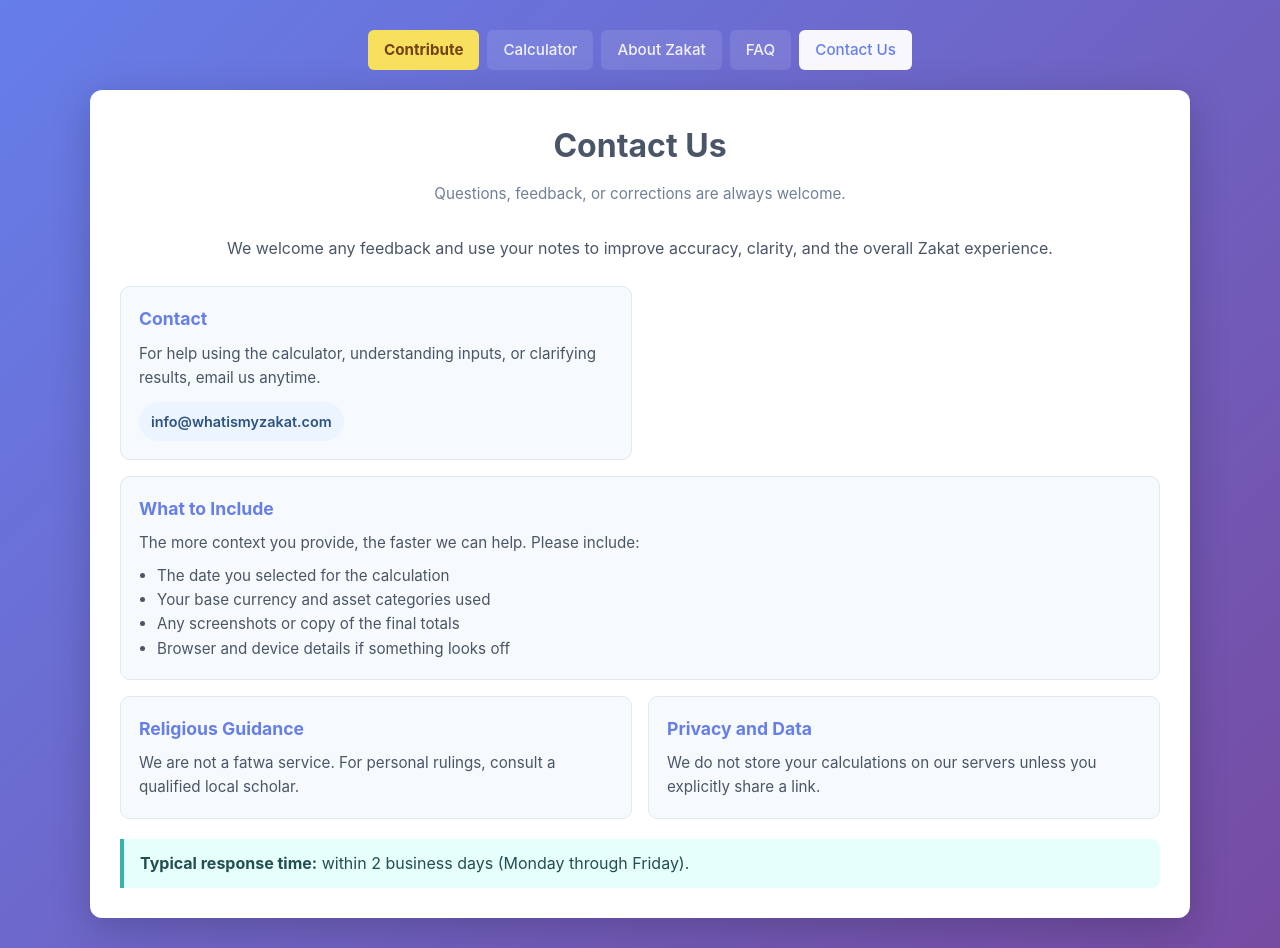
After one commit to ace63093/zakatcalc, a Flask app: page /contact in a window 1280 px wide. The commit adds this page. Run offline with Flask 3, Linux system fonts and the light colour scheme.

Commit message:
Add contact page and contribute link

```diff
--- a/app/routes/main.py
+++ b/app/routes/main.py
@@ -20,3 +20,9 @@ def about_zakat():
 def faq():
     """Render the Zakat FAQ page."""
     return render_template('faq.html')
+
+
+@main_bp.route('/contact')
+def contact():
+    """Render the Contact Us page."""
+    return render_template('contact.html')
--- a/app/templates/base.html
+++ b/app/templates/base.html
@@ -481,6 +481,15 @@
             background: rgba(255, 255, 255, 0.95);
             color: #667eea;
         }
+        .site-nav .contribute-btn {
+            background: #f6e05e;
+            color: #744210;
+            font-weight: 700;
+        }
+        .site-nav .contribute-btn:hover {
+            background: #ecc94b;
+            color: #5f370e;
+        }
         @media (max-width: 600px) {
             .site-nav {
                 gap: 6px;
@@ -494,9 +503,11 @@
 </head>
 <body>
     <nav class="site-nav">
+        <a href="https://buymeacoffee.com/zakatcalculator" class="contribute-btn">Contribute</a>
         <a href="{{ url_for('main.calculator') }}" {% if request.endpoint == 'main.calculator' %}class="active"{% endif %}>Calculator</a>
         <a href="{{ url_for('main.about_zakat') }}" {% if request.endpoint == 'main.about_zakat' %}class="active"{% endif %}>About Zakat</a>
         <a href="{{ url_for('main.faq') }}" {% if request.endpoint == 'main.faq' %}class="active"{% endif %}>FAQ</a>
+        <a href="{{ url_for('main.contact') }}" {% if request.endpoint == 'main.contact' %}class="active"{% endif %}>Contact Us</a>
     </nav>
     {% block content %}{% endblock %}
     {% block scripts %}{% endblock %}
--- /dev/null
+++ b/app/templates/contact.html
@@ -0,0 +1,114 @@
+{% extends "base.html" %}
+
+{% block title %}Contact Us - Zakat Calculator{% endblock %}
+
+{% block head %}
+<meta name="description" content="Contact the Zakat Calculator team with questions, feedback, or corrections.">
+<style>
+    .contact-intro {
+        color: #4a5568;
+        text-align: center;
+        margin-bottom: 25px;
+    }
+    .contact-grid {
+        display: grid;
+        gap: 16px;
+    }
+    .contact-card {
+        background: #f7fafc;
+        border: 1px solid #e2e8f0;
+        border-radius: 10px;
+        padding: 18px;
+    }
+    .contact-card h2 {
+        color: #667eea;
+        font-size: 1.1rem;
+        margin-bottom: 8px;
+    }
+    .contact-card p,
+    .contact-card li {
+        color: #4a5568;
+        font-size: 0.95rem;
+    }
+    .contact-card ul {
+        margin-left: 18px;
+        margin-top: 8px;
+    }
+    .contact-details {
+        display: flex;
+        flex-wrap: wrap;
+        gap: 10px;
+        margin-top: 12px;
+    }
+    .contact-pill {
+        background: #ebf4ff;
+        color: #2c5282;
+        padding: 8px 12px;
+        border-radius: 999px;
+        font-weight: 600;
+        font-size: 0.9rem;
+    }
+    .response-note {
+        background: #e6fffa;
+        border-left: 4px solid #38b2ac;
+        padding: 12px 16px;
+        border-radius: 0 8px 8px 0;
+        color: #234e52;
+        margin-top: 20px;
+    }
+    .response-note strong {
+        color: #234e52;
+    }
+    @media (min-width: 768px) {
+        .contact-grid {
+            grid-template-columns: repeat(2, 1fr);
+        }
+        .contact-card.full {
+            grid-column: 1 / -1;
+        }
+    }
+</style>
+{% endblock %}
+
+{% block content %}
+<div class="container">
+    <h1>Contact Us</h1>
+    <p class="subtitle">Questions, feedback, or corrections are always welcome.</p>
+    <p class="contact-intro">We welcome any feedback and use your notes to improve accuracy, clarity, and the overall Zakat experience.</p>
+
+    <div class="contact-grid">
+        <div class="contact-card">
+            <h2>Contact</h2>
+            <p>For help using the calculator, understanding inputs, or clarifying results, email us anytime.</p>
+            <div class="contact-details">
+                <span class="contact-pill">info@whatismyzakat.com</span>
+            </div>
+        </div>
+
+        <div class="contact-card full">
+            <h2>What to Include</h2>
+            <p>The more context you provide, the faster we can help. Please include:</p>
+            <ul>
+                <li>The date you selected for the calculation</li>
+                <li>Your base currency and asset categories used</li>
+                <li>Any screenshots or copy of the final totals</li>
+                <li>Browser and device details if something looks off</li>
+            </ul>
+        </div>
+
+        <div class="contact-card">
+            <h2>Religious Guidance</h2>
+            <p>We are not a fatwa service. For personal rulings, consult a qualified local scholar.</p>
+        </div>
+
+        <div class="contact-card">
+            <h2>Privacy and Data</h2>
+            <p>We do not store your calculations on our servers unless you explicitly share a link.</p>
+        </div>
+    </div>
+
+    <div class="response-note">
+        <strong>Typical response time:</strong> within 2 business days (Monday through Friday).
+    </div>
+</div>
+{% endblock %}
```
Also changed, not shown: tests/test_main.py (+12 -0 lines).
